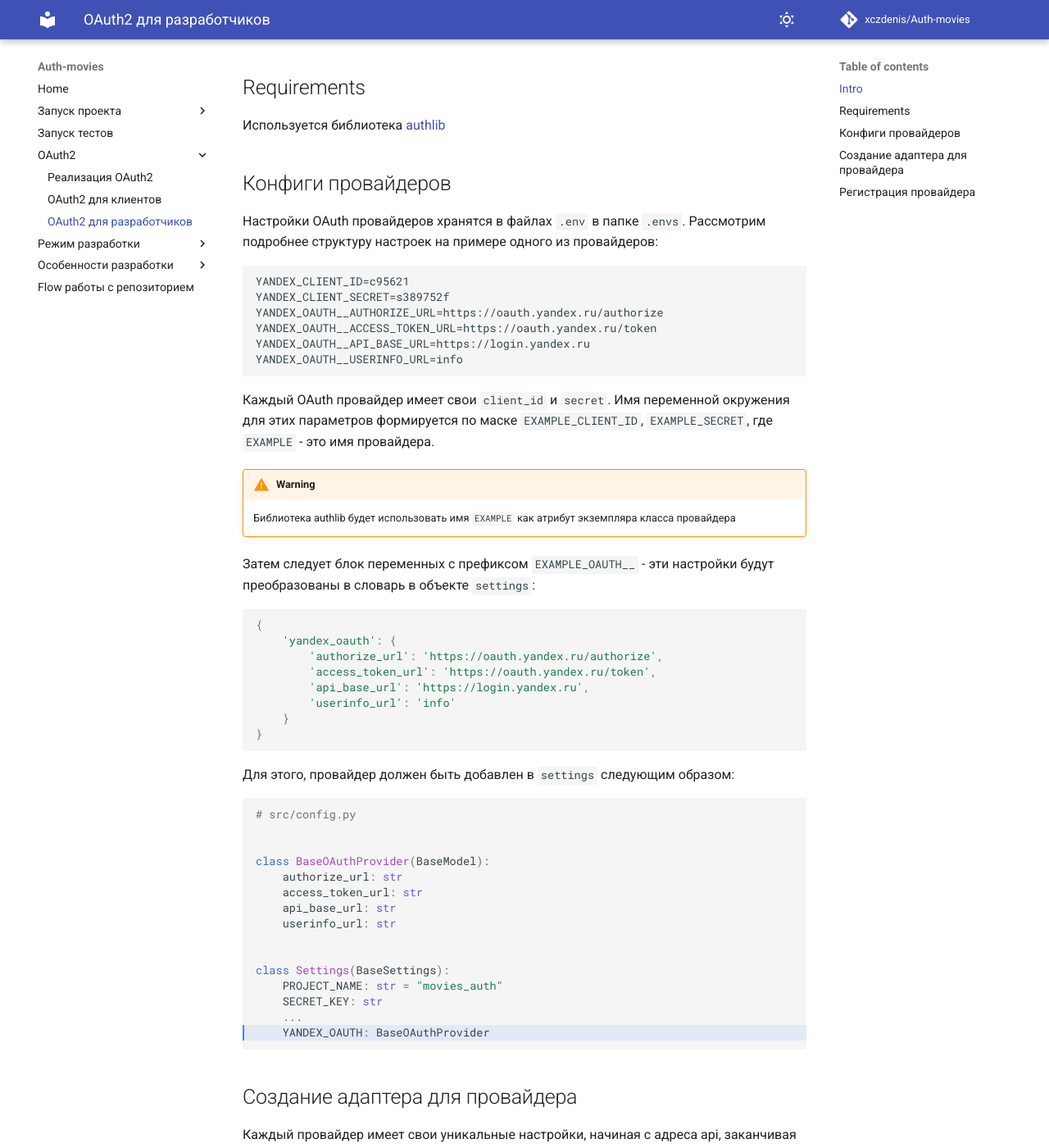
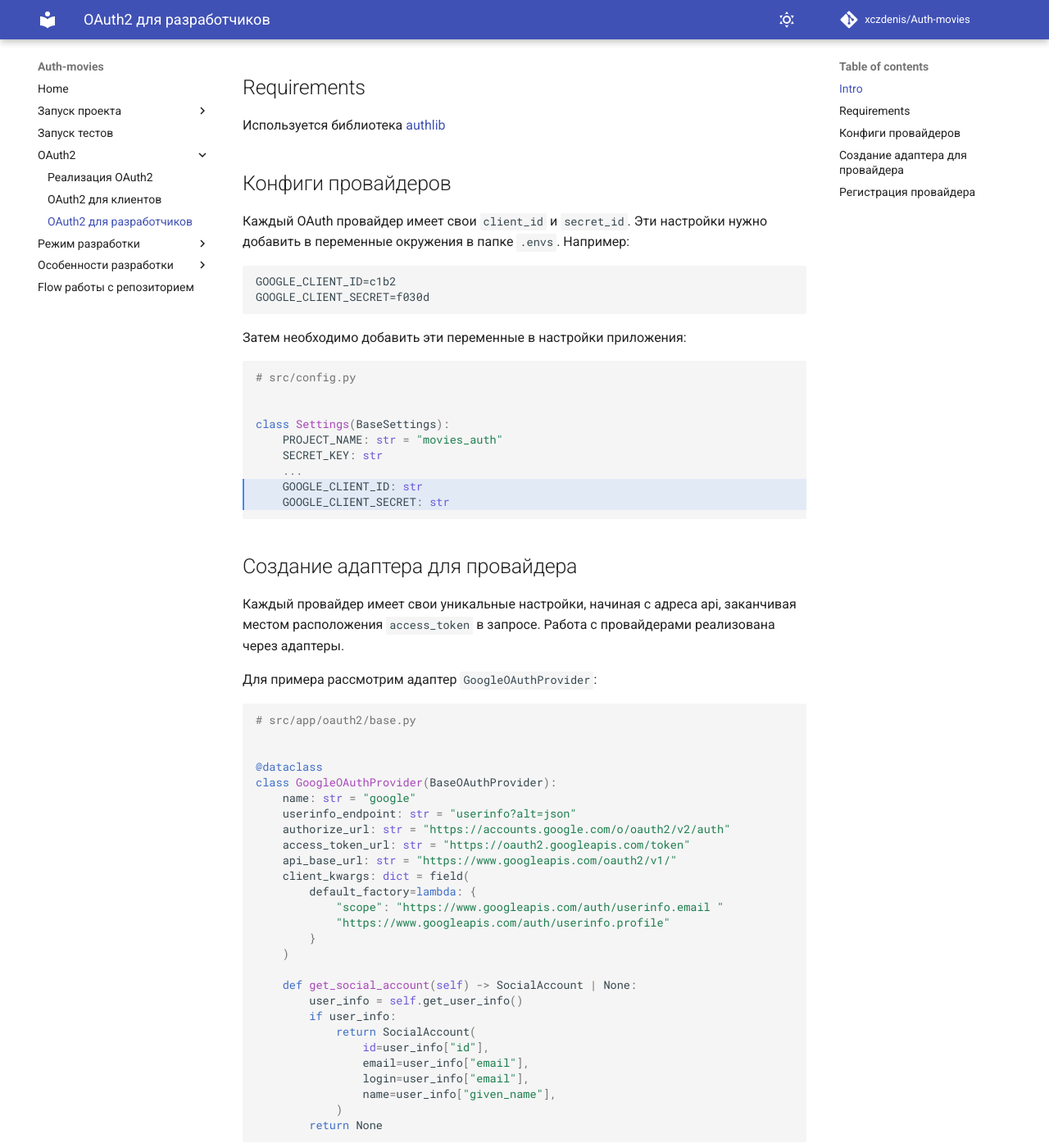
Before and after one commit to xczdenis/Auth_sprint_1, an MkDocs documentation site: the page built from docs/ru/docs/oauth2/developers.md, in a window 1280 px wide and 1400 px high, scrolled down 331 px. Shown: the whole window at 82% size. Built offline with MkDocs 1.6.1 and Material for MkDocs 9.7.7, drawn with Linux system fonts in a browser that asks for light colours; comment, search, counter and statistics services are not loaded; some of the changed text lies outside the part shown.

Commit message:
revert: Revert "refactor: Sprint7 fix review (#12)" (#13)
This reverts commit bb981cfb1565bf1e084fd7a04f0ccb89085a60ca.

````diff
--- a/docs/ru/docs/oauth2/developers.md
+++ b/docs/ru/docs/oauth2/developers.md
@@ -11,52 +11,23 @@
 Используется библиотека [authlib](https://github.com/lepture/authlib)
 
 ## Конфиги провайдеров
-Настройки OAuth провайдеров хранятся в файлах `.env` в папке `.envs`. Рассмотрим подробнее
-структуру настроек на примере одного из провайдеров:
+Каждый OAuth провайдер имеет свои `client_id` и `secret_id`. Эти настройки нужно добавить в
+переменные окружения в папке `.envs`. Например:
+```dotenv
+GOOGLE_CLIENT_ID=c1b2
+GOOGLE_CLIENT_SECRET=f030d
 ```
-YANDEX_CLIENT_ID=c95621
-YANDEX_CLIENT_SECRET=s389752f
-YANDEX_OAUTH__AUTHORIZE_URL=https://oauth.yandex.ru/authorize
-YANDEX_OAUTH__ACCESS_TOKEN_URL=https://oauth.yandex.ru/token
-YANDEX_OAUTH__API_BASE_URL=https://login.yandex.ru
-YANDEX_OAUTH__USERINFO_URL=info
-```
-Каждый OAuth провайдер имеет свои `client_id` и `secret`. Имя переменной окружения
-для этих параметров формируется по маске `EXAMPLE_CLIENT_ID`, `EXAMPLE_SECRET`,
-где `EXAMPLE` - это имя провайдера.
-
-!!!warning
-    Библиотека authlib будет использовать имя `EXAMPLE` как атрибут экземпляра класса провайдера
-
-Затем следует блок переменных с префиксом `EXAMPLE_OAUTH__` - эти настройки будут преобразованы
-в словарь в объекте `settings`:
-```python
-{
-    'yandex_oauth': {
-        'authorize_url': 'https://oauth.yandex.ru/authorize',
-        'access_token_url': 'https://oauth.yandex.ru/token',
-        'api_base_url': 'https://login.yandex.ru',
-        'userinfo_url': 'info'
-    }
-}
-```
-Для этого, провайдер должен быть добавлен в `settings` следующим образом:
-```python hl_lines="15"
+Затем необходимо добавить эти переменные в настройки приложения:
+```python hl_lines="8-9"
 # src/config.py
-
-
-class BaseOAuthProvider(BaseModel):
-    authorize_url: str
-    access_token_url: str
-    api_base_url: str
-    userinfo_url: str
 
 
 class Settings(BaseSettings):
     PROJECT_NAME: str = "movies_auth"
     SECRET_KEY: str
     ...
-    YANDEX_OAUTH: BaseOAuthProvider
+    GOOGLE_CLIENT_ID: str
+    GOOGLE_CLIENT_SECRET: str
 ```
 
 ## Создание адаптера для провайдера
@@ -70,7 +41,11 @@ class Settings(BaseSettings):
 
 @dataclass
 class GoogleOAuthProvider(BaseOAuthProvider):
-    name: str = OAuthProviders.google
+    name: str = "google"
+    userinfo_endpoint: str = "userinfo?alt=json"
+    authorize_url: str = "https://accounts.google.com/o/oauth2/v2/auth"
+    access_token_url: str = "https://oauth2.googleapis.com/token"
+    api_base_url: str = "https://www.googleapis.com/oauth2/v1/"
     client_kwargs: dict = field(
         default_factory=lambda: {
             "scope": "https://www.googleapis.com/auth/userinfo.email "
@@ -89,25 +64,14 @@ class GoogleOAuthProvider(BaseOAuthProvider):
             )
         return None
 ```
-Для добавления нового провайдера нужно создать для него адаптер - наследник класса
-`BaseOAuthProvider`. Имя нового провайдера нужно указать в классе `OAuthProviders`:
-```python
-# src/app/oauth2/base.py
+Для добавления нового провайдера нужно создать для него адаптер. На что следует обратить внимание:
 
+Реквизит `name`: формируется из имени настроек `EXAMPLE_CLIENT_ID`. Для провайдера Google,
+настройка называется `GOOGLE_CLIENT_ID`, значит значение реквизита name должно быть `google`.
 
-@dataclass(slots=True, frozen=True)
-class OAuthProviders:
-    yandex = "yandex"
-    mail = "mail"
-    google = "google"
-```
-
-На что следует обратить внимание при создании адаптера:
-
-* **Имя провайдера**: оно формируется из имени настроек `EXAMPLE_CLIENT_ID`. Для провайдера Google,
-настройка называется `GOOGLE_CLIENT_ID`, значит имя должно быть `google`.
-
-* Получение данных пользователя выполняется в методе `get_user_info` базового класса
+Реквизит `userinfo_endpoint`: путь, по которому отправляется запрос на получение информации из
+аккаунта пользователя. Полный url запроса формируется как `api_base_url` + `userinfo_endpoint`.
+Получение данных пользователя выполняется в методе `get_user_info` базового класса
 `BaseOAuthProvider` (метод может быть переопределен в адаптере):
 ```python hl_lines="5-7"
 @dataclass
@@ -119,16 +83,20 @@ class BaseOAuthProvider:
         return r.json()
 ```
 
-* Адаптер должен содержать метод `get_social_account`, который возвращает экземпляр класса
+Адаптер должен содержать метод `get_social_account`, который возвращает экземпляр класса
 `SocialAccount`.
 
-* Реквизит `client_kwargs` может содержать уникальные настройки, требуемые для провайдера. Например,
+Реквизит `client_kwargs` может содержать уникальные настройки, требуемые для провайдера. Например,
 для google требуется указать `scope` (разрешения), а для mail требуется указать место расположения
 `access_token`:
-```python hl_lines="4"
+```python hl_lines="8"
 @dataclass
 class MailOAuthProvider(BaseOAuthProvider):
-    name: str = OAuthProviders.mail
+    name: str = "mail"
+    userinfo_endpoint: str = "userinfo"
+    authorize_url: s-tr = "https://oauth.mail.ru/login"
+    access_token_url: str = "https://oauth.mail.ru/token"
+    api_base_url: str = "https://oauth.mail.ru"
     client_kwargs: dict = field(default_factory=lambda: {"token_placement": "uri"})
 ```
 
--- a/src/app/__init__.py
+++ b/src/app/__init__.py
@@ -23,8 +23,7 @@ def create_app():
 
     jwt.init_app(app)
 
-    if settings.ENABLE_TRACER:
-        jaeger.init_app(app)
+    jaeger.init_app(app)
 
     oauth_manager.init_app(app, cache=redis_db)
     oauth_manager.register_provider(yandex_oauth)
````
Also changed, not shown: 8 other files.
